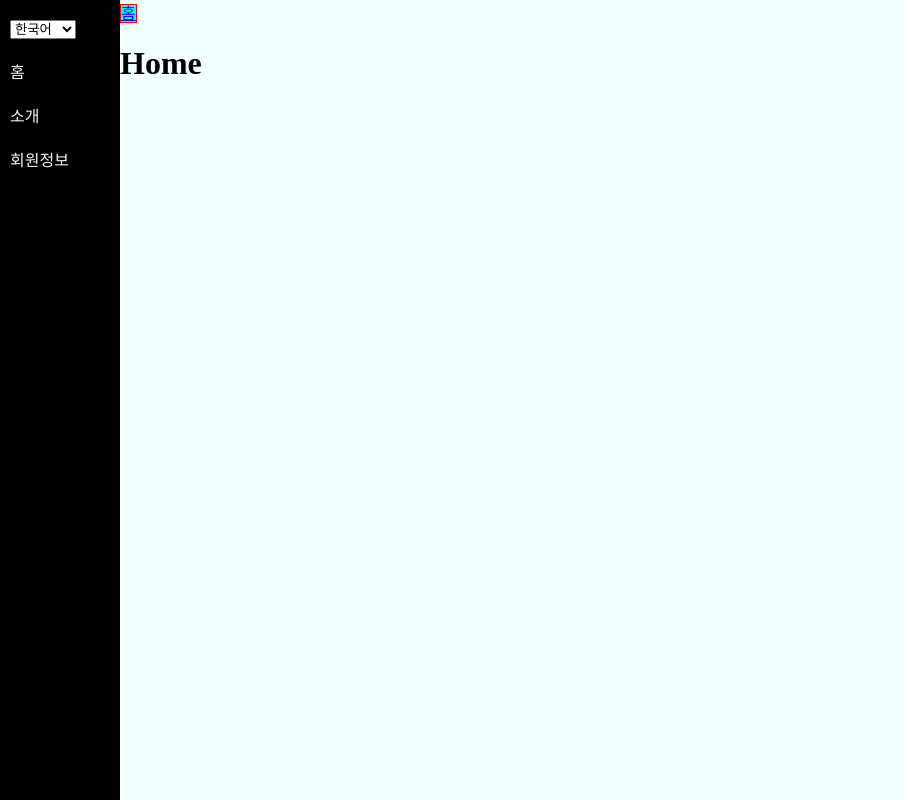
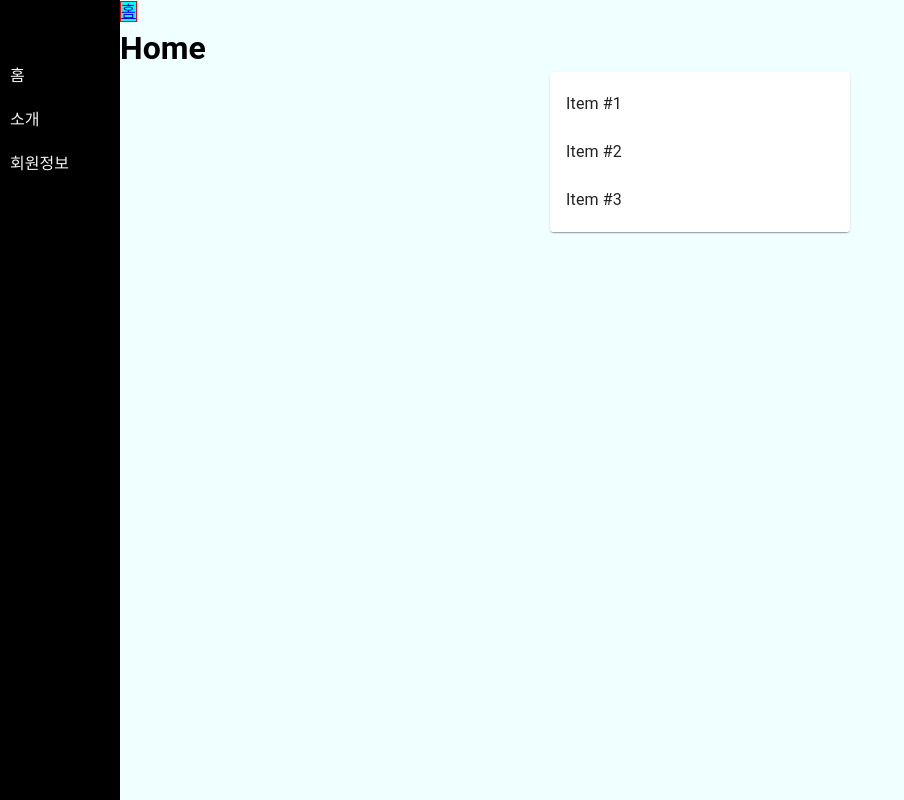
Before and after one commit to ohhoonim/factory-front, a Vue app: page /#/ in a window 1280 px wide. Shown: the whole page, without its empty margins (0-904 px from the left). Built offline with nearby package versions, Linux system fonts and the light colour scheme.

Commit message:
vuetify 3 세팅

```diff
--- a/package.json
+++ b/package.json
@@ -12,7 +12,8 @@
     "pinia": "^2.1.3",
     "vue": "^3.2.47",
     "vue-i18n": "^9.2.2",
-    "vue-router": "^4.1.6"
+    "vue-router": "^4.1.6",
+    "vuetify": "^3.3.13"
   },
   "devDependencies": {
     "@vitejs/plugin-vue": "^4.1.0",
--- a/src/main.js
+++ b/src/main.js
@@ -7,6 +7,17 @@
 
 import './style.css'
 import App from './App.vue'
+
+// Vuetify
+import 'vuetify/styles'
+import { createVuetify } from 'vuetify'
+import * as components from 'vuetify/components'
+import * as directives from 'vuetify/directives'
+
+const vuetify = createVuetify({
+  components,
+  directives,
+})
 
 const router = createRouter({
     history: createWebHashHistory(),
@@ -24,4 +35,5 @@
     .use(router)
     .use(pinia)
     .use(i18n)
+    .use(vuetify)
     .mount('#app')
--- a/src/pages/Home.vue
+++ b/src/pages/Home.vue
@@ -1,10 +1,15 @@
 <script setup>
+const items = [
+        { title: 'Item #1', value: 1, },
+        { title: 'Item #2', value: 2, },
+        { title: 'Item #3', value: 3, }, ]
 </script>
 
 <template>
- <h1>Home</h1>
+  <h1>Home</h1>
+  <v-card class="mx-auto" max-width="300">
+    <v-list :items="items"></v-list>
+  </v-card>
 </template>
 
-<style scoped>
-
-</style>
+<style scoped></style>
```
Also changed, not shown: 1 other file (tests, documents, lock files or other folders).
